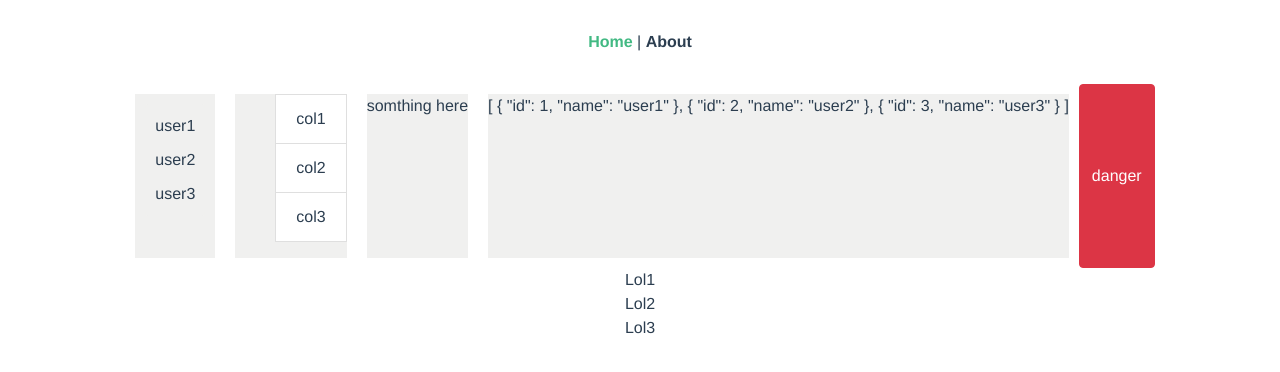
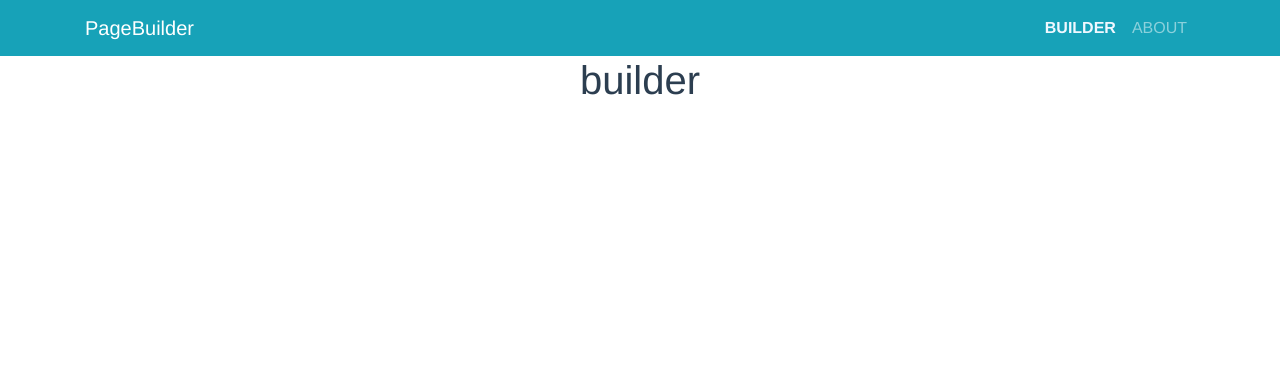
Before and after one commit to blackhoward/webpage-builder-elementor, a Vue app in the folder frontend/: page /#/ in a window 1280 px wide. Shown: the top 372 px of the page. Built offline with nearby package versions, Linux system fonts and the light colour scheme.

Commit message:
added Top navbar

```diff
--- a/frontend/src/App.vue
+++ b/frontend/src/App.vue
@@ -1,13 +1,17 @@
 <template>
   <div id="app">
-    <div id="nav">
-      <router-link to="/">Home</router-link> |
-      <router-link to="/about">About</router-link>
-    </div>
+    <TopNav />
     <router-view />
   </div>
 </template>
-
+<script>
+import TopNav from "@/components/TopNav.vue";
+export default {
+  components: {
+    TopNav
+  }
+};
+</script>
 <style lang="scss">
 #app {
   font-family: "Avenir", Helvetica, Arial, sans-serif;
--- /dev/null
+++ b/frontend/src/components/TopNav.vue
@@ -0,0 +1,42 @@
+<template>
+  <div>
+    <b-navbar toggleable="lg" type="dark" variant="info">
+      <div class="container">
+        <b-navbar-brand href="#">PageBuilder</b-navbar-brand>
+
+        <b-navbar-toggle target="nav-collapse"></b-navbar-toggle>
+
+        <b-collapse id="nav-collapse" is-nav>
+          <b-navbar-nav>
+            <!-- Left align nav Items -->
+          </b-navbar-nav>
+
+          <!-- Right aligned nav items -->
+          <b-navbar-nav class="ml-auto">
+            <b-nav-item to="/" class="text-uppercase">
+              Builder
+            </b-nav-item>
+            <b-nav-item to="/about" class="text-uppercase">
+              About
+            </b-nav-item>
+          </b-navbar-nav>
+        </b-collapse>
+      </div>
+    </b-navbar>
+  </div>
+</template>
+
+<script>
+export default {};
+</script>
+
+<style lang="scss" scoped>
+.navbar-dark {
+  .navbar-nav {
+    .router-link-exact-active {
+      color: aliceblue;
+      font-weight: bold;
+    }
+  }
+}
+</style>
--- a/frontend/src/router/index.js
+++ b/frontend/src/router/index.js
@@ -7,6 +7,11 @@ Vue.use(VueRouter);
 const routes = [
   {
     path: "/",
+    name: "builder",
+    component: () => import("../views/Builder.vue")
+  },
+  {
+    path: "/home",
     name: "home",
     component: Home
   },
--- /dev/null
+++ b/frontend/src/views/Builder.vue
@@ -0,0 +1,11 @@
+<template>
+  <h1>
+    builder
+  </h1>
+</template>
+
+<script>
+export default {};
+</script>
+
+<style lang="scss" scoped></style>
```
Also changed, not shown: frontend/src/assets/icons/builder-icon-white.svg (added), frontend/src/assets/icons/eye-icon-white.svg (added).
